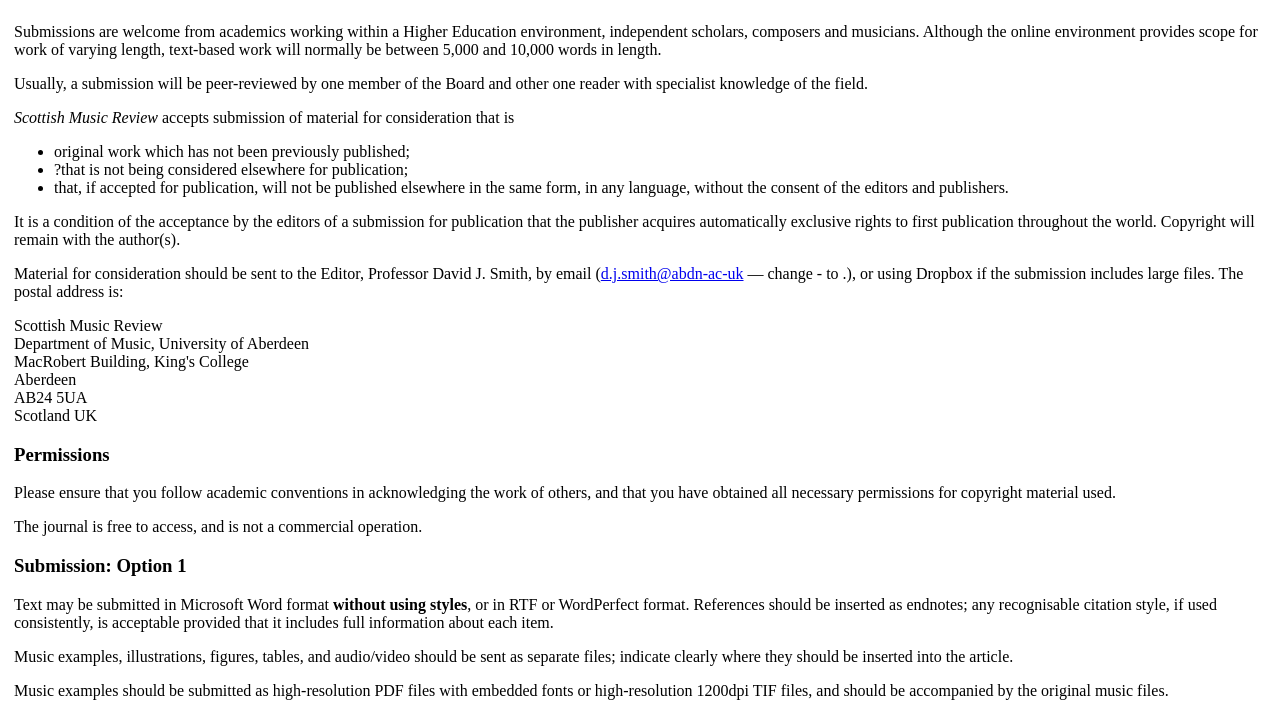
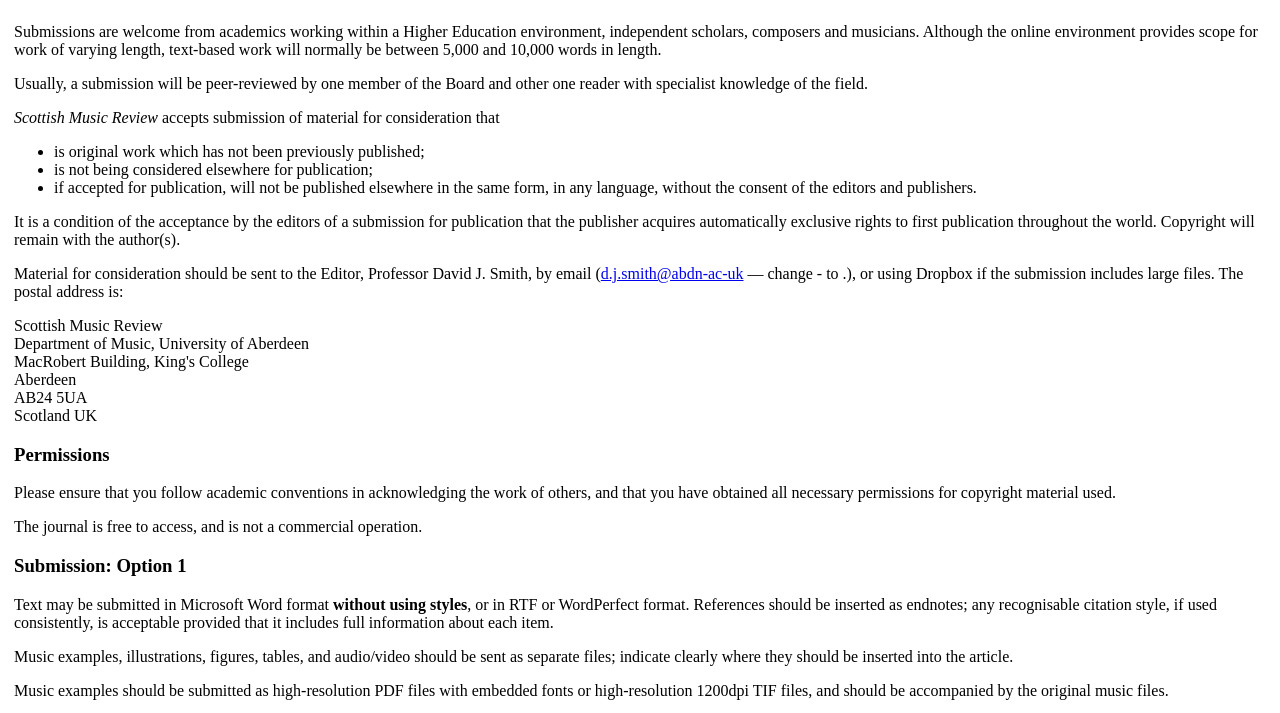
Before and after one commit to nickbailey/SMR-Web, a plain HTML site: page submissions.html in a window 1280 px wide. Shown: the part 83-796 px from the top of the page. Drawn offline with Linux system fonts and the light colour scheme.

Commit message:
Tidied up submissions page

```diff
--- a/submissions.html
+++ b/submissions.html
@@ -37,11 +37,11 @@ and other one reader with specialist knowledge of the field.
 </p>
 <p>
 <em>Scottish Music Review</em> accepts submission of material for consideration
-that is
+that
 <ul>
-<li>original work which has not been previously published;</li>
-<li>?that is not being considered elsewhere for publication;</li>
-<li>that, if accepted for publication,
+<li>is original work which has not been previously published;</li>
+<li>is not being considered elsewhere for publication;</li>
+<li>if accepted for publication,
 will not be published elsewhere in the same form, in any language,
 without the consent of the editors and publishers.</li>
 </ul>
```
